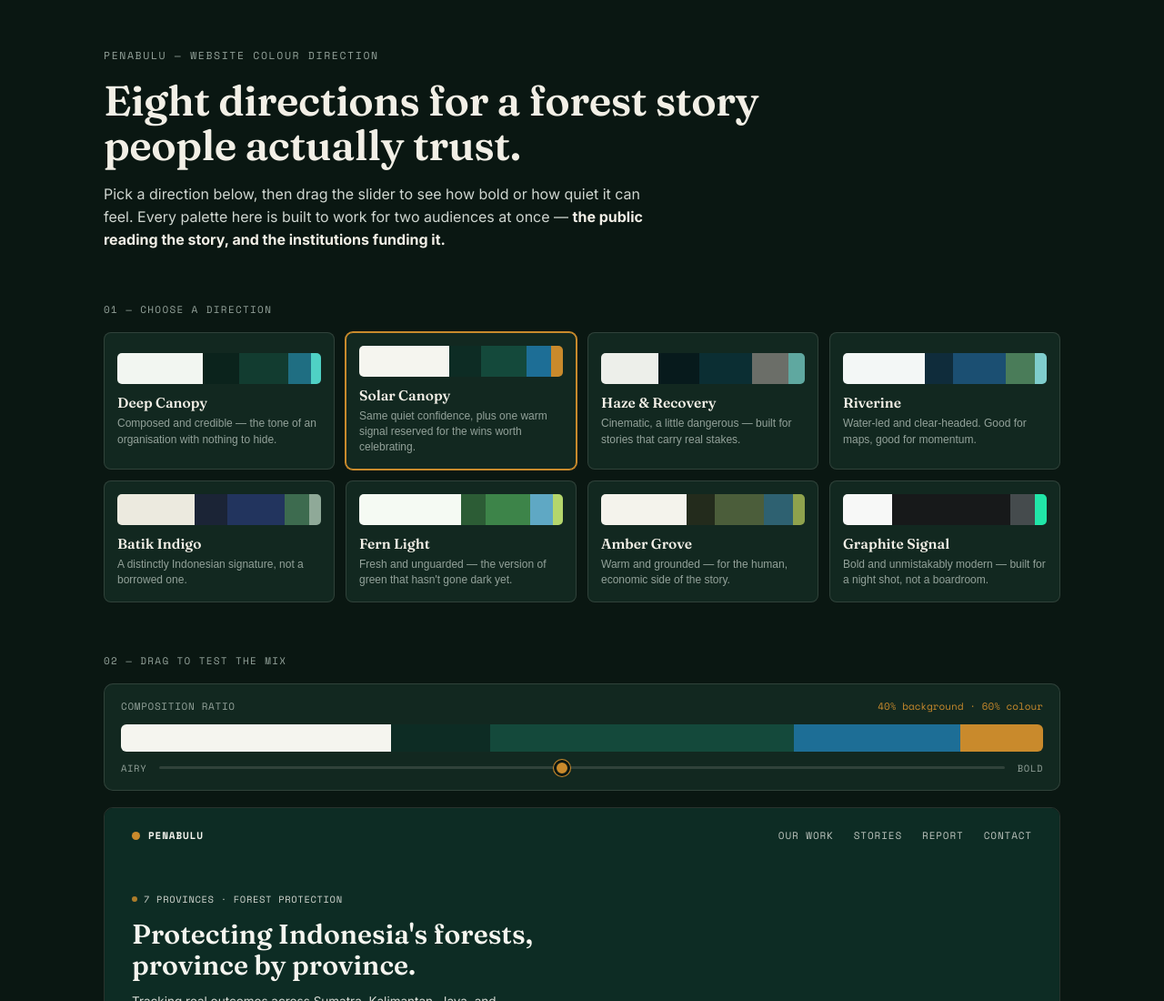
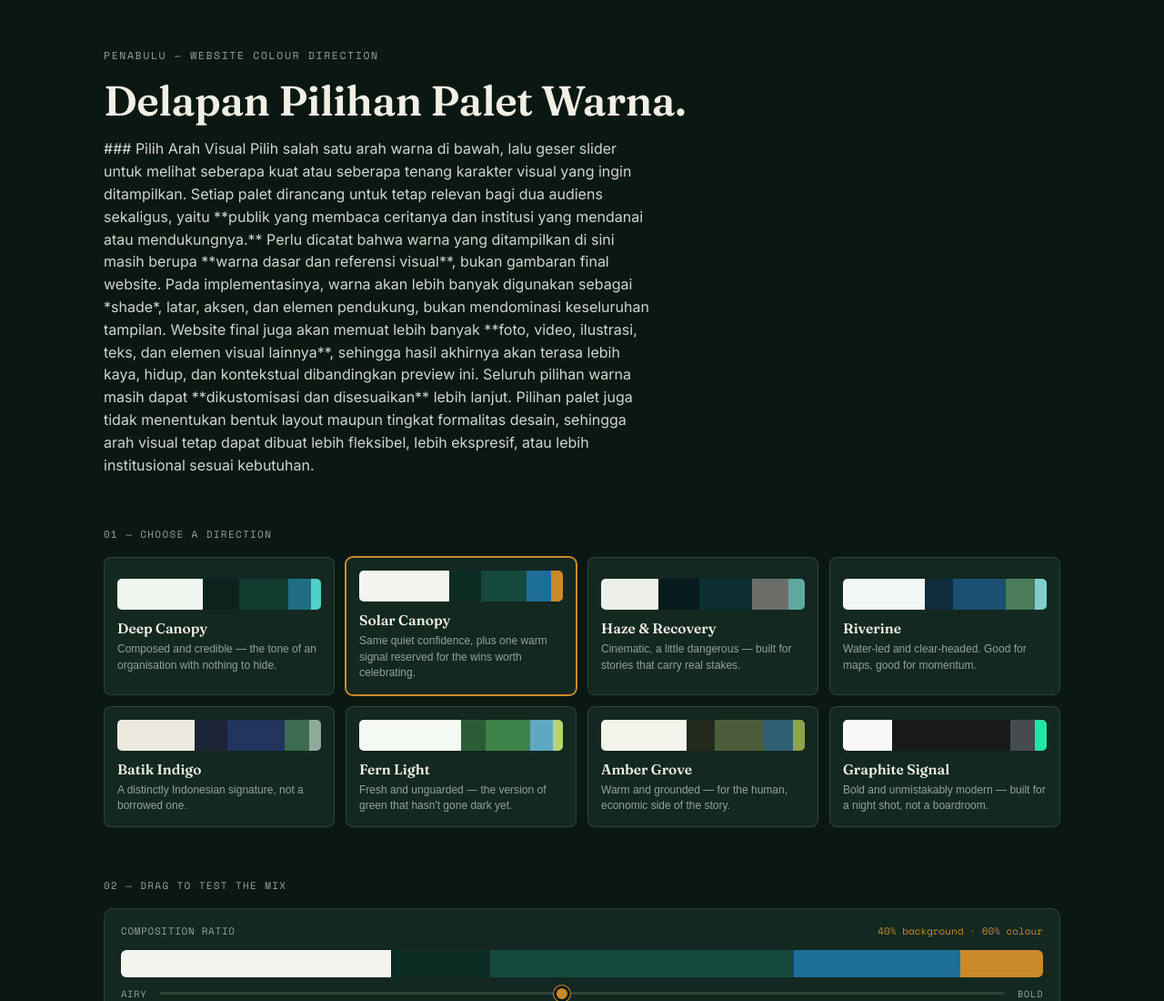
Before and after one commit to tommyoung/colour, a plain HTML site: page index.html in a window 1280 px wide. Shown: the top 1100 px of the page at 91% size. Drawn offline with nearby package versions, Linux system fonts and the light colour scheme.

Commit message:
Update index.html

```diff
--- a/index.html
+++ b/index.html
@@ -130,8 +130,17 @@
 <div class="page">
 
   <div class="eyebrow">Penabulu — Website Colour Direction</div>
-  <h1>Eight directions for a forest story people actually trust.</h1>
-  <p class="lede">Pick a direction below, then drag the slider to see how bold or how quiet it can feel. Every palette here is built to work for two audiences at once — <strong>the public reading the story, and the institutions funding it.</strong></p>
+  <h1>Delapan Pilihan Palet Warna.</h1>
+  <p class="lede">### Pilih Arah Visual
+
+Pilih salah satu arah warna di bawah, lalu geser slider untuk melihat seberapa kuat atau seberapa tenang karakter visual yang ingin ditampilkan. Setiap palet dirancang untuk tetap relevan bagi dua audiens sekaligus, yaitu **publik yang membaca ceritanya dan institusi yang mendanai atau mendukungnya.**
+
+Perlu dicatat bahwa warna yang ditampilkan di sini masih berupa **warna dasar dan referensi visual**, bukan gambaran final website. Pada implementasinya, warna akan lebih banyak digunakan sebagai *shade*, latar, aksen, dan elemen pendukung, bukan mendominasi keseluruhan tampilan.
+
+Website final juga akan memuat lebih banyak **foto, video, ilustrasi, teks, dan elemen visual lainnya**, sehingga hasil akhirnya akan terasa lebih kaya, hidup, dan kontekstual dibandingkan preview ini.
+
+Seluruh pilihan warna masih dapat **dikustomisasi dan disesuaikan** lebih lanjut. Pilihan palet juga tidak menentukan bentuk layout maupun tingkat formalitas desain, sehingga arah visual tetap dapat dibuat lebih fleksibel, lebih ekspresif, atau lebih institusional sesuai kebutuhan.
+</p>
 
   <section class="picker">
     <div class="section-label">01 — Choose a direction</div>
```
